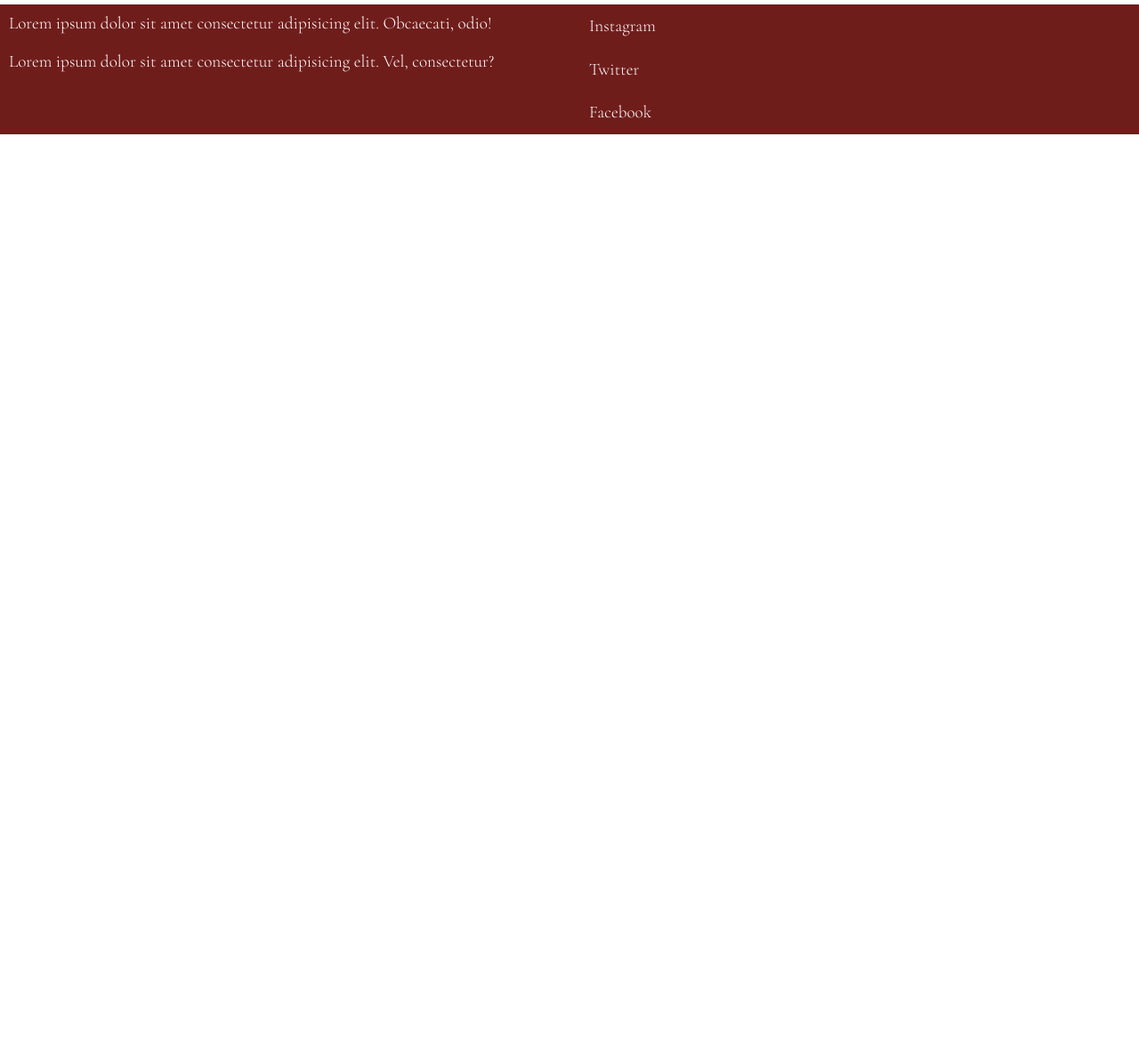
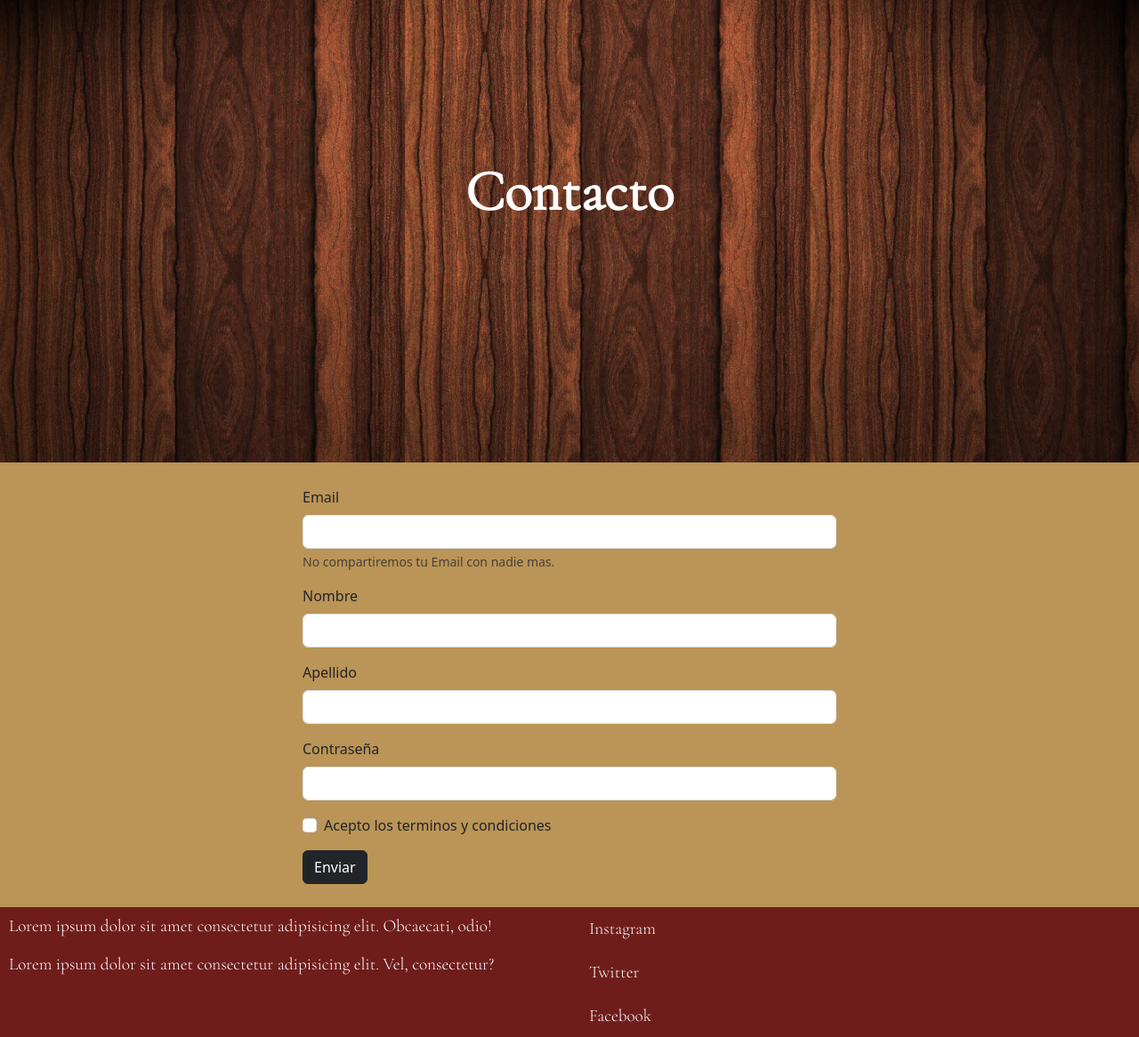
Before and after one commit to GioBara/Proyecto_Gregorio_Baravalle, a plain HTML site: page paginas/contacto.html in a window 1280 px wide. Shown: the part 80-1246 px from the top of the page at 89% size. Before the commit the page ends 800 px from the top, so only its background shows below. Drawn offline with nearby package versions, Linux system fonts and the light colour scheme; a web font is replaced by a local one.

Commit message:
Agregue el Contacto

```diff
--- a/css/estilo.css
+++ b/css/estilo.css
@@ -171,3 +171,24 @@
 /* Carta Virtual fin */
 
 /* Contacto inicio */
+.fondoContac{
+    display: flex;
+    justify-content: center;
+    align-items: center;
+    background-image: url(../img/fondomadera4.jpg);
+    background-size: cover;
+    height: 600px;
+    color: white;
+}
+
+.containerF{
+    display: flex;
+    background-color: #bb9457;
+    height: 500px;
+}
+
+.formulario{
+    margin: auto;
+    width: 600px;
+}
+/* Contacto fin */
--- a/paginas/contacto.html
+++ b/paginas/contacto.html
@@ -35,6 +35,33 @@
       <div class="fondoContac">
         <h1 class="titulo">Contacto</h1>
       </div>
+
+      <div class="containerF">
+        <form class="formulario">
+          <div class="mb-3">
+            <label for="exampleInputEmail1" class="form-label">Email</label>
+            <input type="email" class="form-control" id="exampleInputEmail1" aria-describedby="emailHelp">
+            <div id="emailHelp" class="form-text">No compartiremos tu Email con nadie mas.</div>
+          </div>
+          <div class="mb-3">
+            <label for="exampleInputEmail1" class="form-label">Nombre</label>
+            <input type="text" class="form-control" id="exampleInputEmail1" aria-describedby="emailHelp">
+          </div>
+          <div class="mb-3">
+            <label for="exampleInputEmail1" class="form-label">Apellido</label>
+            <input type="email" class="form-control" id="exampleInputEmail1" aria-describedby="emailHelp">
+          </div>
+          <div class="mb-3">
+            <label for="exampleInputPassword1" class="form-label">Contraseña</label>
+            <input type="password" class="form-control" id="exampleInputPassword1">
+          </div>
+          <div class="mb-3 form-check">
+            <input type="checkbox" class="form-check-input" id="exampleCheck1">
+            <label class="form-check-label" for="exampleCheck1">Acepto los terminos y condiciones</label>
+          </div>
+          <button type="submit" class="btn btn-dark">Enviar</button>
+        </form>
+      </div>
     </main>
 
     <footer>
```
